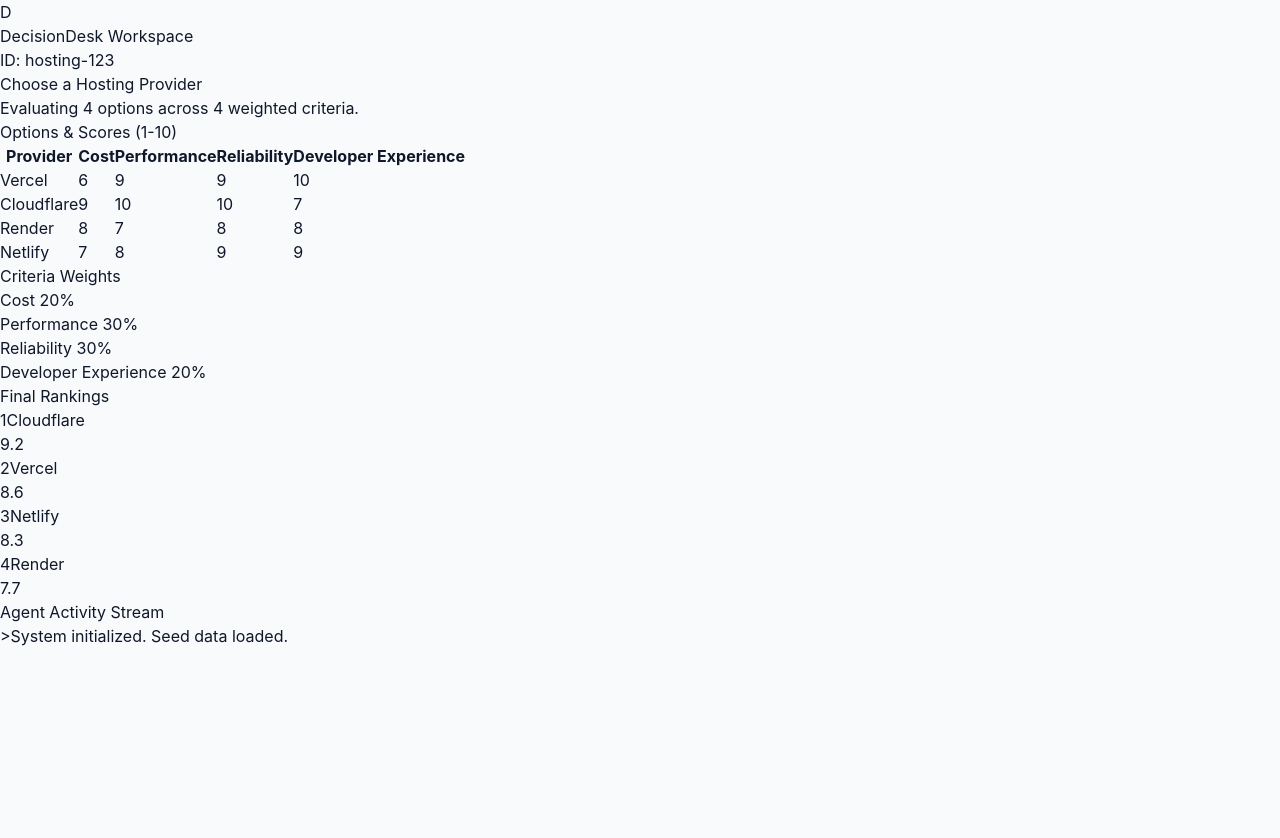
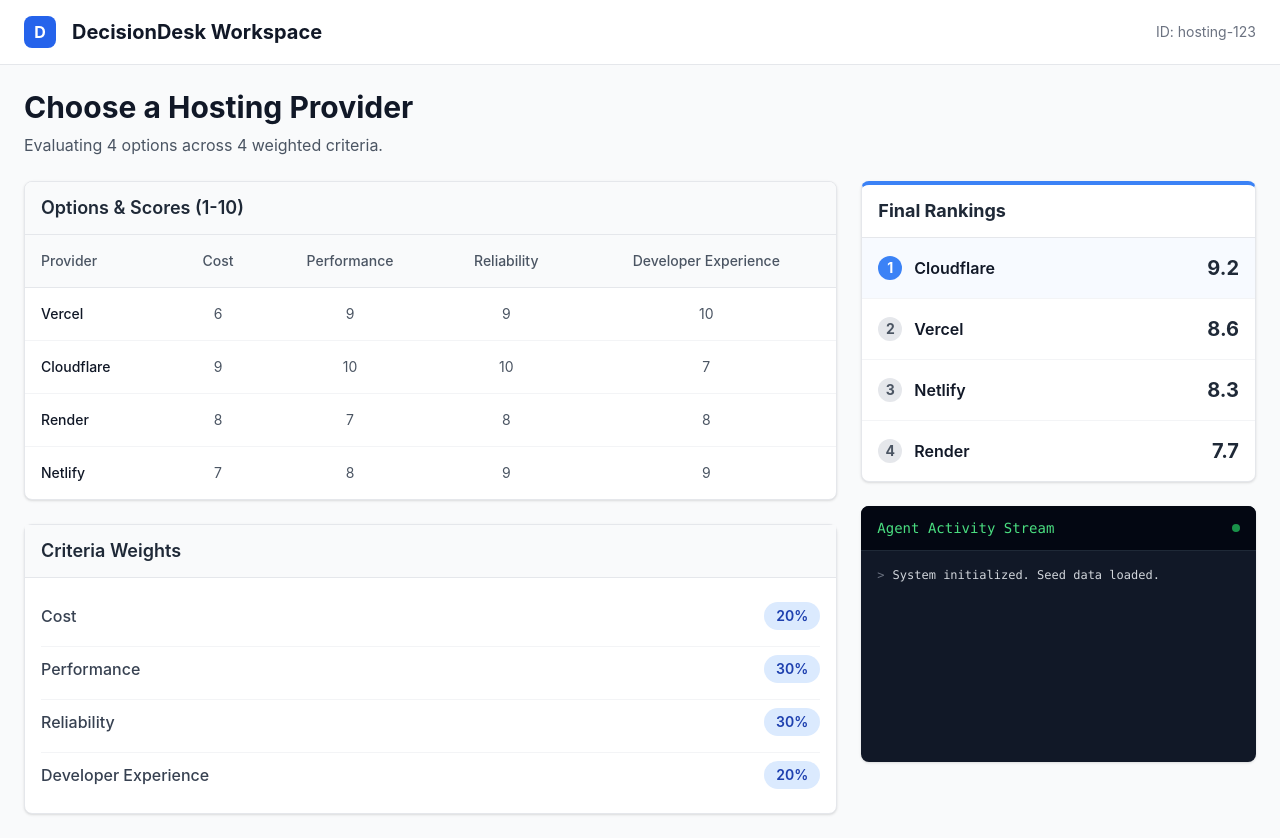
Before and after one commit to emailproject019-beep/DecisionDesk, a Next.js app: page /decisions/hosting-123 in a window 1280 px wide. Before the commit the page ends 800 px from the top, so only its background shows below. Built offline with nearby package versions, Linux system fonts and the light colour scheme.

Commit message:
Add tailwind.config.js configuration

```diff
--- /dev/null
+++ b/tailwind.config.js
@@ -0,0 +1,37 @@
+/** @type {import('tailwindcss').Config} */
+module.exports = {
+  content: [
+    './app/**/*.{js,ts,jsx,tsx,mdx}',
+    './pages/**/*.{js,ts,jsx,tsx,mdx}',
+    './components/**/*.{js,ts,jsx,tsx,mdx}',
+  ],
+  theme: {
+    extend: {
+      colors: {
+        slate: {
+          50: '#f8fafc',
+          100: '#f1f5f9',
+          200: '#e2e8f0',
+          300: '#cbd5e1',
+          400: '#94a3b8',
+          500: '#64748b',
+          600: '#475569',
+          700: '#334155',
+          800: '#1e293b',
+          900: '#0f172a',
+        },
+      },
+      fontFamily: {
+        sans: [
+          '-apple-system',
+          'BlinkMacSystemFont',
+          '"Segoe UI"',
+          'Roboto',
+          '"Helvetica Neue"',
+          'sans-serif',
+        ],
+      },
+    },
+  },
+  plugins: [],
+}
```
